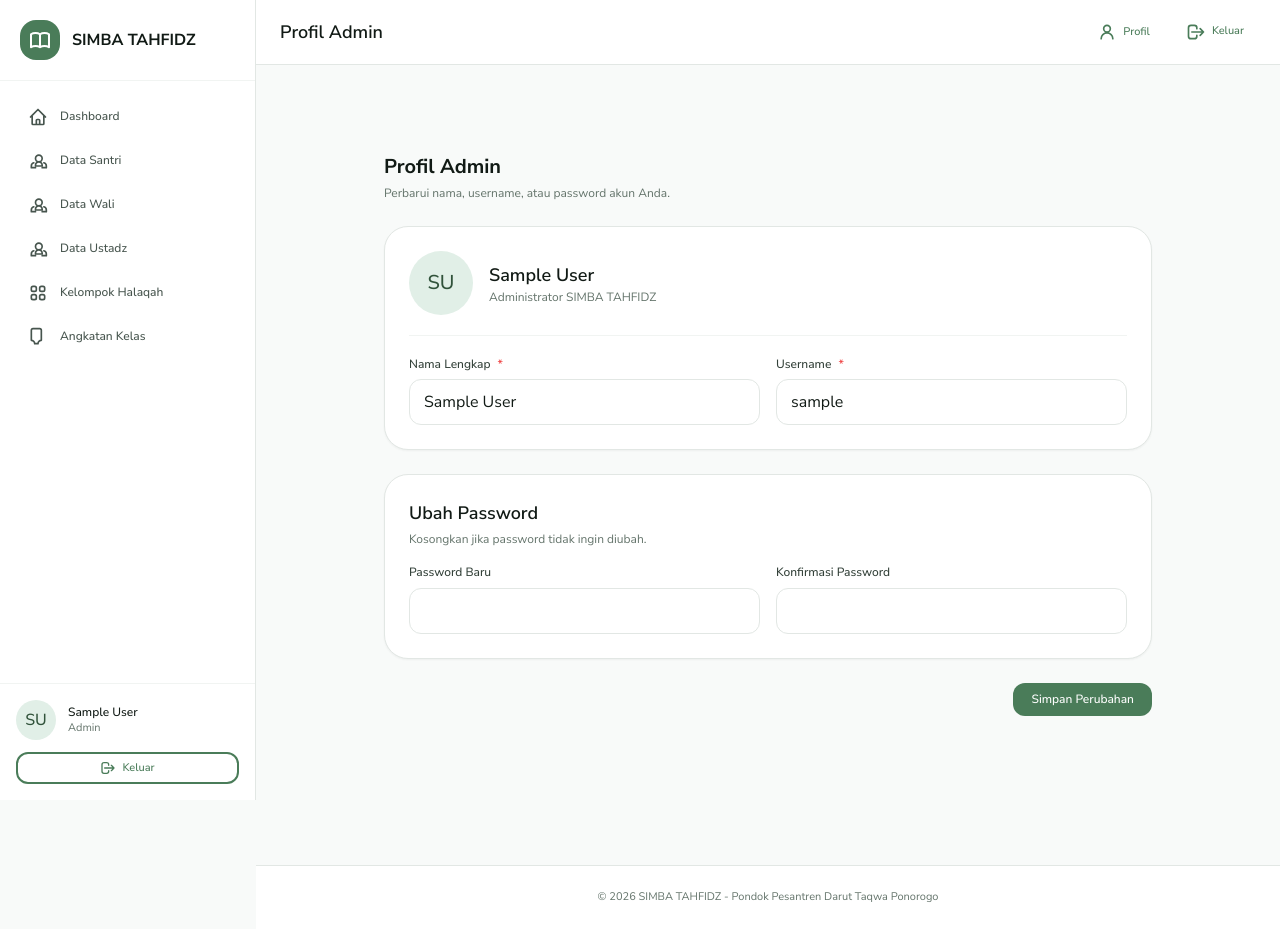
After one commit to gazza-bot/SIMBATAHFIDZ, a Laravel app: page /admin/profile in a window 1280 px wide. The commit adds this page. Run offline with Laravel 12, Linux system fonts and the light colour scheme; the visitor is signed in with stand-in values (Sample User, id 1); style sheets or scripts are compiled from the project's sources; parts of the project's set-up code (start-up, migrations or seed data) failed here and were passed over.

Commit message:
feat(sprint1): complete admin profile and table states
Co-authored-by: Copilot <223556219+Copilot@users.noreply.github.com>

```diff
--- /dev/null
+++ b/app/Http/Controllers/Admin/ProfileController.php
@@ -0,0 +1,43 @@
+<?php
+
+namespace App\Http\Controllers\Admin;
+
+use App\Http\Controllers\Controller;
+use Illuminate\Http\Request;
+use Illuminate\Support\Facades\Hash;
+use Illuminate\Validation\Rule;
+
+class ProfileController extends Controller
+{
+    public function edit(Request $request)
+    {
+        return view('admin.profile.edit', [
+            'title' => 'Profil Admin',
+            'pageTitle' => 'Profil Admin',
+            'user' => $request->user(),
+        ]);
+    }
+
+    public function update(Request $request)
+    {
+        $user = $request->user();
+
+        $validated = $request->validate([
+            'name' => 'required|string|max:100',
+            'username' => ['required', 'string', 'max:50', Rule::unique('users', 'username')->ignore($user->id)],
+            'password' => 'nullable|string|min:6|confirmed',
+        ]);
+
+        $user->name = $validated['name'];
+        $user->username = $validated['username'];
+
+        if (!empty($validated['password'])) {
+            $user->password = Hash::make($validated['password']);
+        }
+
+        $user->save();
+
+        return redirect()->route('admin.profile.edit')
+            ->with('success', 'Profil admin berhasil diperbarui.');
+    }
+}
--- a/resources/css/app.css
+++ b/resources/css/app.css
@@ -22,6 +22,14 @@
 
 .animate-notification-in {
   animation: notification-in var(--motion-normal) ease-out both;
+}
+
+.table-loading-overlay {
+  display: none;
+}
+
+[data-table-container][data-loading="true"] .table-loading-overlay {
+  display: flex;
 }
 
 @media (prefers-reduced-motion: reduce) {
--- a/resources/js/app.js
+++ b/resources/js/app.js
@@ -2,3 +2,20 @@ import './bootstrap';
 import Alpine from 'alpinejs'
 window.Alpine = Alpine
 Alpine.start()
+
+document.addEventListener('click', (event) => {
+    const link = event.target.closest('a[href]');
+    const table = link?.closest('[data-table-container]');
+
+    if (table) {
+        table.dataset.loading = 'true';
+    }
+});
+
+document.addEventListener('submit', (event) => {
+    const table = event.target.closest('[data-table-container]');
+
+    if (table) {
+        table.dataset.loading = 'true';
+    }
+});
--- a/resources/views/admin/angkatans/index.blade.php
+++ b/resources/views/admin/angkatans/index.blade.php
@@ -2,7 +2,8 @@
 
 @section('content')
 
-    <div class="max-w-6xl mx-auto space-y-6" x-data="{ showDeleteModal: false, deleteItem: null, openDeleteModal(id, name) { this.deleteItem = { id, name }; this.showDeleteModal = true; }, closeDeleteModal() { this.showDeleteModal = false; this.deleteItem = null; } }">
+    <div class="relative max-w-6xl mx-auto space-y-6" data-table-container x-data="{ showDeleteModal: false, deleteItem: null, openDeleteModal(id, name) { this.deleteItem = { id, name }; this.showDeleteModal = true; }, closeDeleteModal() { this.showDeleteModal = false; this.deleteItem = null; } }">
+        @include('admin.partials.table-loading')
         <div class="flex flex-col sm:flex-row sm:items-center justify-between gap-4">
             <div>
                 <h2 class="text-xl font-bold text-neutral-900">{{$pageTitle}}</h2>
--- a/resources/views/admin/kelompoks/index.blade.php
+++ b/resources/views/admin/kelompoks/index.blade.php
@@ -2,7 +2,8 @@
 
 @section('content')
 
-    <div class="max-w-6xl mx-auto space-y-6" x-data="{ showDeleteModal: false, deleteItem: null, openDeleteModal(id, name) { this.deleteItem = { id, name }; this.showDeleteModal = true; }, closeDeleteModal() { this.showDeleteModal = false; this.deleteItem = null; } }">
+    <div class="relative max-w-6xl mx-auto space-y-6" data-table-container x-data="{ showDeleteModal: false, deleteItem: null, openDeleteModal(id, name) { this.deleteItem = { id, name }; this.showDeleteModal = true; }, closeDeleteModal() { this.showDeleteModal = false; this.deleteItem = null; } }">
+        @include('admin.partials.table-loading')
         <div class="flex flex-col sm:flex-row sm:items-center justify-between gap-4">
             <div>
                 <h2 class="text-xl font-bold text-neutral-900">{{$pageTitle}}</h2>
--- /dev/null
+++ b/resources/views/admin/profile/edit.blade.php
@@ -0,0 +1,46 @@
+@extends('layouts.app', ['title' => $title, 'pageTitle' => $pageTitle])
+
+@section('content')
+    <div class="max-w-3xl mx-auto space-y-6">
+        <div>
+            <h2 class="text-xl font-bold text-neutral-900">Profil Admin</h2>
+            <p class="mt-1 text-sm text-neutral-500">Perbarui nama, username, atau password akun Anda.</p>
+        </div>
+
+        <form method="POST" action="{{ route('admin.profile.update') }}" class="space-y-6">
+            @csrf
+            @method('PUT')
+
+            <x-card padding="default">
+                <div class="flex items-center gap-4 pb-5 border-b border-neutral-100">
+                    <x-avatar :name="$user->name" size="xl" />
+                    <div>
+                        <p class="text-lg font-semibold text-neutral-900">{{ $user->name }}</p>
+                        <p class="text-sm text-neutral-500">Administrator SIMBA TAHFIDZ</p>
+                    </div>
+                </div>
+
+                <div class="grid grid-cols-1 md:grid-cols-2 gap-4 mt-5">
+                    <x-input name="name" label="Nama Lengkap" required :value="old('name', $user->name)" :error="$errors->first('name')" />
+                    <x-input name="username" label="Username" required :value="old('username', $user->username)" :error="$errors->first('username')" />
+                </div>
+            </x-card>
+
+            <x-card padding="default">
+                <h3 class="text-lg font-semibold text-neutral-900">Ubah Password</h3>
+                <p class="mt-1 text-sm text-neutral-500">Kosongkan jika password tidak ingin diubah.</p>
+
+                <div class="grid grid-cols-1 md:grid-cols-2 gap-4 mt-4">
+                    <x-input name="password" label="Password Baru" type="password" :error="$errors->first('password')" />
+                    <x-input name="password_confirmation" label="Konfirmasi Password" type="password" :error="$errors->first('password_confirmation')" />
+                </div>
+            </x-card>
+
+            <div class="flex justify-end">
+                <x-button type="submit" variant="primary">
+                    Simpan Perubahan
+                </x-button>
+            </div>
+        </form>
+    </div>
+@endsection
--- a/resources/views/admin/santris/index.blade.php
+++ b/resources/views/admin/santris/index.blade.php
@@ -2,7 +2,8 @@
 
 @section('content')
 
-    <div class="max-w-6xl mx-auto space-y-6" x-data="{ showDeleteModal: false, deleteItem: null, openDeleteModal(id, name) { this.deleteItem = { id, name }; this.showDeleteModal = true; }, closeDeleteModal() { this.showDeleteModal = false; this.deleteItem = null; } }">
+    <div class="relative max-w-6xl mx-auto space-y-6" data-table-container x-data="{ showDeleteModal: false, deleteItem: null, openDeleteModal(id, name) { this.deleteItem = { id, name }; this.showDeleteModal = true; }, closeDeleteModal() { this.showDeleteModal = false; this.deleteItem = null; } }">
+        @include('admin.partials.table-loading')
         <div class="flex flex-col sm:flex-row sm:items-center justify-between gap-4">
             <div>
                 <h2 class="text-xl font-bold text-neutral-900">{{$pageTitle}}</h2>
--- a/resources/views/admin/ustadzs/index.blade.php
+++ b/resources/views/admin/ustadzs/index.blade.php
@@ -2,7 +2,8 @@
 
 @section('content')
 
-    <div class="max-w-6xl mx-auto space-y-6" x-data="{ showDeleteModal: false, deleteItem: null, openDeleteModal(id, name) { this.deleteItem = { id, name }; this.showDeleteModal = true; }, closeDeleteModal() { this.showDeleteModal = false; this.deleteItem = null; } }">
+    <div class="relative max-w-6xl mx-auto space-y-6" data-table-container x-data="{ showDeleteModal: false, deleteItem: null, openDeleteModal(id, name) { this.deleteItem = { id, name }; this.showDeleteModal = true; }, closeDeleteModal() { this.showDeleteModal = false; this.deleteItem = null; } }">
+        @include('admin.partials.table-loading')
         <div class="flex flex-col sm:flex-row sm:items-center justify-between gap-4">
             <div>
                 <h2 class="text-xl font-bold text-neutral-900">{{$pageTitle}}</h2>
--- a/resources/views/admin/walis/index.blade.php
+++ b/resources/views/admin/walis/index.blade.php
@@ -2,7 +2,8 @@
 
 @section('content')
 
-    <div class="max-w-6xl mx-auto space-y-6" x-data="{ showDeleteModal: false, deleteItem: null, openDeleteModal(id, name) { this.deleteItem = { id, name }; this.showDeleteModal = true; }, closeDeleteModal() { this.showDeleteModal = false; this.deleteItem = null; } }">
+    <div class="relative max-w-6xl mx-auto space-y-6" data-table-container x-data="{ showDeleteModal: false, deleteItem: null, openDeleteModal(id, name) { this.deleteItem = { id, name }; this.showDeleteModal = true; }, closeDeleteModal() { this.showDeleteModal = false; this.deleteItem = null; } }">
+        @include('admin.partials.table-loading')
         <div class="flex flex-col sm:flex-row sm:items-center justify-between gap-4">
             <div>
                 <h2 class="text-xl font-bold text-neutral-900">{{$pageTitle}}</h2>
--- a/resources/views/layouts/app.blade.php
+++ b/resources/views/layouts/app.blade.php
@@ -121,6 +121,12 @@
             <h1 class="text-base sm:text-lg font-semibold text-neutral-900 truncate">{{ $pageTitle ?? '' }}</h1>
 
             <div class="flex items-center gap-2 sm:gap-3 ml-auto">
+                @if ($role === 'admin')
+                    <x-button variant="ghost" size="sm" href="{{ route('admin.profile.edit') }}">
+                        <svg class="w-5 h-5" fill="none" stroke="currentColor" viewBox="0 0 24 24" aria-hidden="true"><path stroke-linecap="round" stroke-linejoin="round" stroke-width="2" d="M12 12a4 4 0 100-8 4 4 0 000 8zm7 8a7 7 0 00-14 0"/></svg>
+                        <span class="hidden sm:inline">Profil</span>
+                    </x-button>
+                @endif
                 @if ($role === 'wali')
                     <div class="text-right hidden sm:block">
                         <p class="text-sm font-medium text-neutral-900 leading-tight">{{ $user->name }}</p>
--- a/routes/web.php
+++ b/routes/web.php
@@ -54,6 +54,9 @@ Route::middleware(['auth', 'role:admin'])->prefix('admin')->name('admin.')->grou
             'totalKelompok' => \App\Models\Kelompok::count(),
         ]);
     })->name('dashboard');
+
+    Route::get('/profile', [\App\Http\Controllers\Admin\ProfileController::class, 'edit'])->name('profile.edit');
+    Route::put('/profile', [\App\Http\Controllers\Admin\ProfileController::class, 'update'])->name('profile.update');
 
     Route::resource('santris', \App\Http\Controllers\Admin\SantriController::class);
     Route::resource('walis', \App\Http\Controllers\Admin\WaliController::class);
```
Also changed, not shown: Roadmap.md (+2 -2 lines), resources/views/admin/partials/table-loading.blade.php (added, +15 -0 lines).
